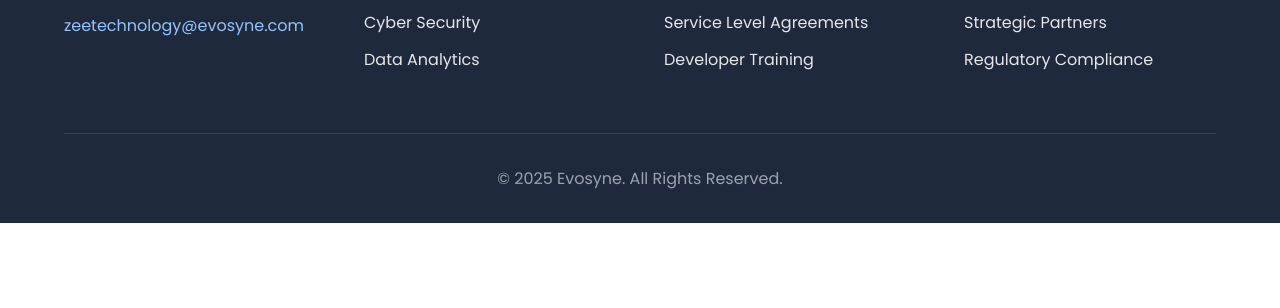
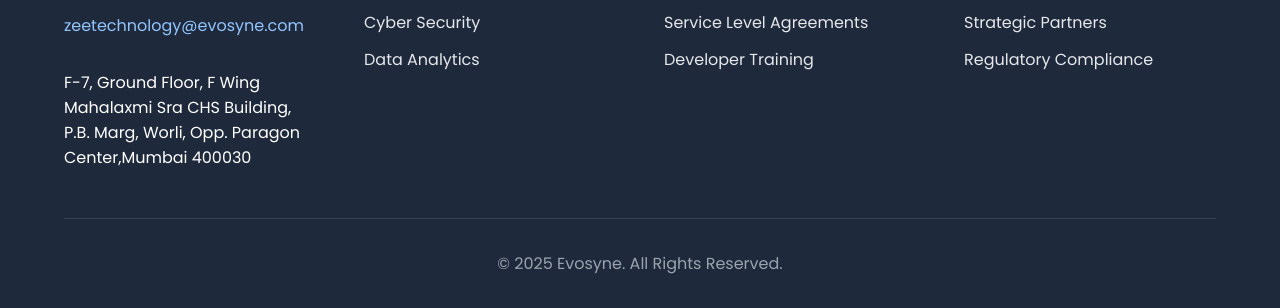
Before and after one commit to rohitjhajonki/evosyne.com, a plain HTML site: page index.html in a window 1280 px wide. Shown: the part 1985-2293 px from the top of the page. Before the commit the page ends 2208 px from the top, so only its background shows below. Drawn offline with Linux system fonts and the light colour scheme.

Commit message:
Update index.html

```diff
--- a/index.html
+++ b/index.html
@@ -298,6 +298,11 @@
         <div class="footer-brand">
             <img src="https://i.ibb.co/cSHjcf3K/blue-box-logo.jpg" alt="Evosyne Logo" class="footer-logo">
             <p class="contact-email">zeetechnology@evosyne.com</p>
+            <p class="footer-address">
+                F-7, Ground Floor, F Wing<br>
+                Mahalaxmi Sra CHS Building,<br>
+                P.B. Marg, Worli, Opp. Paragon Center,Mumbai 400030<br>
+            </p>
         </div>
 
         <div class="footer-column">
```
